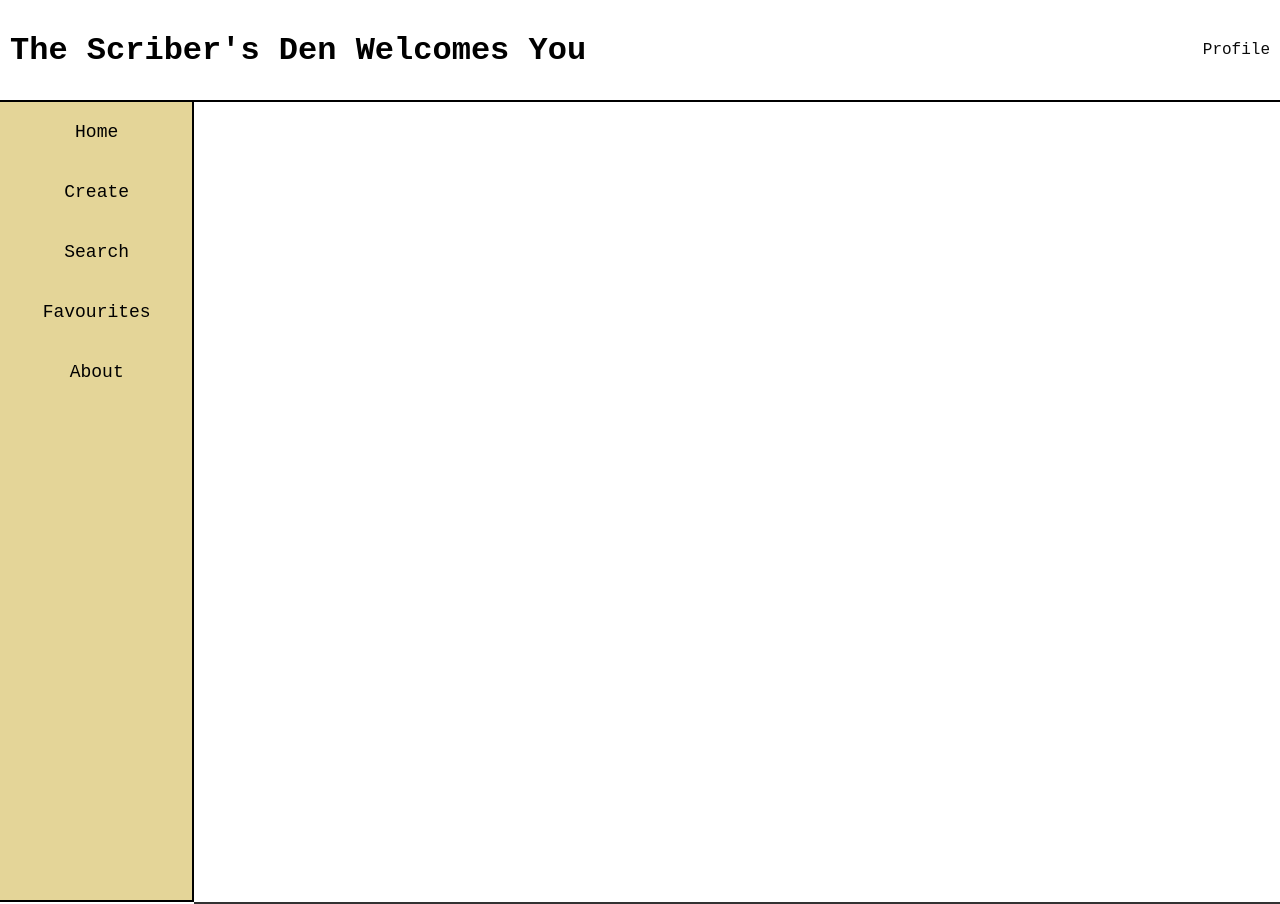
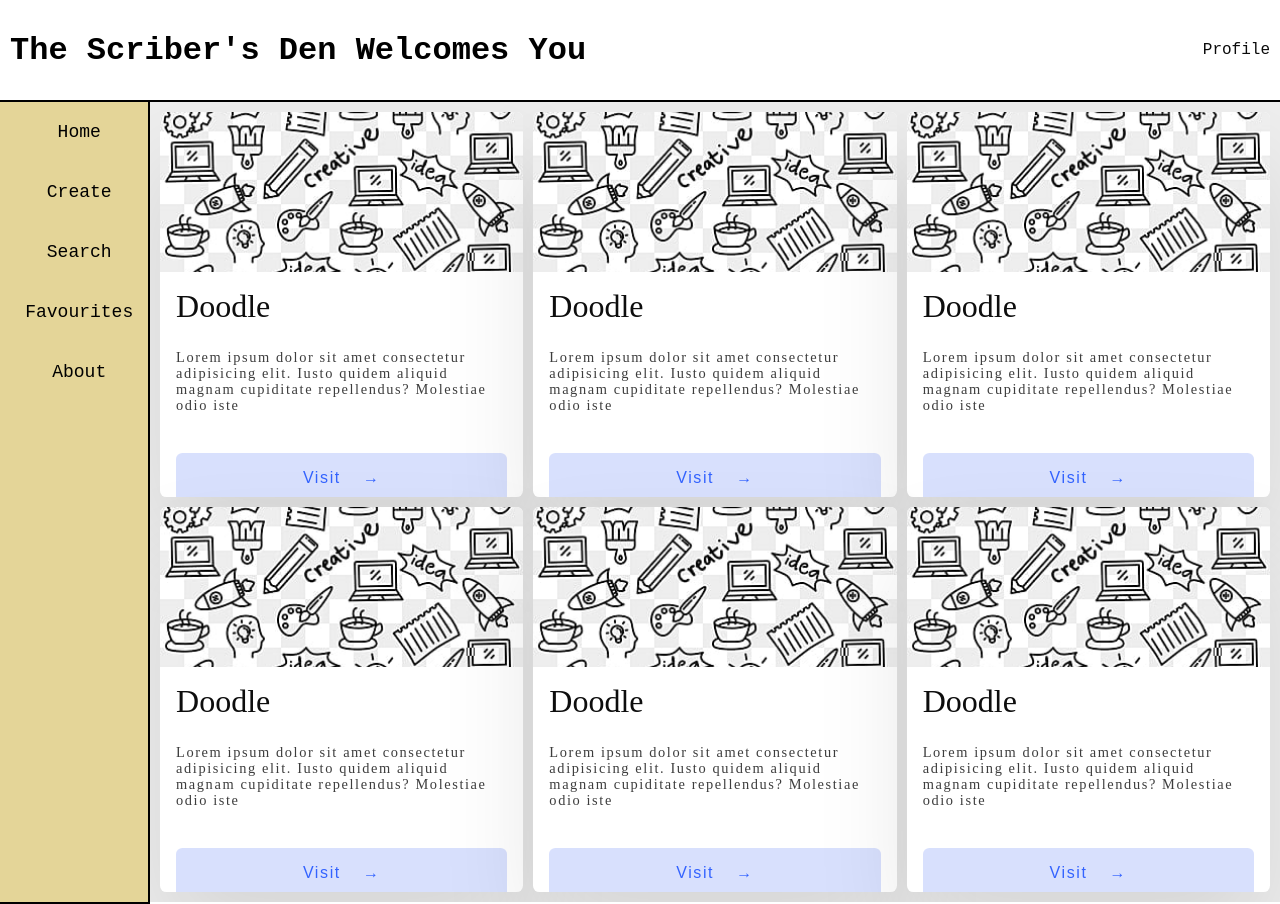
Before and after one commit to Karthikrajatp/Wordspire, a plain HTML site: page home.html in a window 1280 px wide. Drawn offline with Linux system fonts and the light colour scheme.

Commit message:
UI cards to home page

```diff
--- a/home.html
+++ b/home.html
@@ -10,9 +10,15 @@
         padding: 0;
         margin: 0;
       }
+      html{
+        height:100%;
+        width:100%;
+      }
       body {
+        height: inherit;
+        width:inherit;
         background-color: #ffffff;
-        overflow: hidden;
+        overflow-y:scroll ;
       }
       .header {
         height: 10vh;
@@ -41,7 +47,8 @@
       }
       .navbar {
         background-color: rgb(228, 213, 152);
-        width: 15%;
+        width: 20%;
+        height: 100%;
         border-right: 2px black solid;
         border-bottom: 2px black solid;
       }
@@ -68,16 +75,93 @@
       }
       .nav li a:hover {
         color: rgb(255, 0, 0);
-        font-size: xx-large
       }
 
       .content {
-        background-color: white;
+        /* background-color: #eee;
+        padding: 0.8%;
+        font-family: monospace;
+        display:flex;
         opacity: 0.8;
-        height: 100%;
+        height: 100vh;
         width: 85%;
         overflow-y: scroll;
-        border-bottom:2px solid black ;
+        border-bottom:2px solid black ; */
+        display: grid;
+        grid-template-columns: auto auto auto;
+        grid-gap: 10px;
+        background-color: #eee;
+        padding: 10px;
+        overflow: scroll;
+      }
+      /* .grid{
+        display: grid;
+        width:114em;
+        grid-gap: 6rem;
+        grid-template-columns: auto;
+        grid-template-rows: auto;
+        align-items: start;
+
+      } */
+      .grid-item{
+        background-color: #fff;
+        border-radius: 0.4rem ;
+        overflow:hidden;
+        box-shadow: 0 3rem 6rem rgba(0,0,0,0.1);
+        cursor:pointer;
+        transition: 0.2s;
+      }
+      .grid-item:hover{
+        transform: translateY(-0.5%);
+        box-shadow: 0 4rem 8rem rgba(0,0,0,0.5);
+      }
+      .card-img{
+        display: block;
+        width:100%;
+        height:10rem;
+        object-fit: cover;
+      }
+      .card-content{
+        padding: 1rem;
+      }
+      .card-header{
+        font-size: 2rem;
+        font-weight:500;
+        color:#0d0d0d;
+        margin-bottom: 1.5rem;
+      }
+      .card-text{
+        font-size: 0.9rem;
+        letter-spacing: 0.1rem;
+        line-height: 1rem;
+        color:#3d3d3d;
+        margin-bottom: 2.5rem;
+      }
+      .card-btn{
+        display: block;
+        width:100%;
+        padding: 1rem;
+        font-size: 1rem;
+        text-align: center;
+        color: #3363ff;
+        background-color: #d8e0fd;
+        border: none;
+        border-radius: 0.4rem;
+        transition: 0.2s;
+        cursor:pointer;
+        letter-spacing: 0.1rem;
+      }
+      .card-btn span{
+        margin-left: 1rem;
+        transition: .2s;
+      }
+      .card-btn:hover,
+      .card-btn:active{
+        background-color: #c2cffc;
+      }
+      .card-btn:hover span,
+      .card-btn:active span{
+        margin-left: 1.5rem;
       }
       /* .footer {
         color: rgb(255, 255, 255);
@@ -95,7 +179,6 @@
         text-decoration: none;
       } */
 
-
     </style>
   </head>
   <body>
@@ -106,17 +189,98 @@
     <div class="main">
       <div class="navbar">
         <ul class="nav">
-          <li>
-            <a href="#"><bold>Home</bold></a>
-          </li>
+          <li><a href="#"><bold>Home</bold></a></li>
           <li><a href="#">Create</a></li>
           <li><a href="#">Search</a></li>
           <li><a href="#">Favourites</a></li>
           <li><a href="#">About</a></li>
         </ul>
       </div>
-      <div class="content">
-     <!-- text -->
+    <div class="content">
+      <div class="grid-item">
+        <div class="card">
+          <img class="card-img" src="doodle.jpeg" alt="doodle">
+          <div class="card-content">
+            <h1 class="card-header">Doodle</h1>
+            <p class="card-text">Lorem ipsum dolor sit amet consectetur adipisicing elit.
+              Iusto quidem aliquid magnam cupiditate repellendus? Molestiae odio iste
+            </p>
+            <button class="card-btn">
+              Visit <span>&rarr;</span>
+            </button>
+          </div>
+        </div>
+      </div>
+      <div class="grid-item">
+        <div class="card">
+          <img class="card-img" src="doodle.jpeg" alt="doodle">
+          <div class="card-content">
+            <h1 class="card-header">Doodle</h1>
+            <p class="card-text">Lorem ipsum dolor sit amet consectetur adipisicing elit.
+              Iusto quidem aliquid magnam cupiditate repellendus? Molestiae odio iste
+            </p>
+            <button class="card-btn">
+              Visit <span>&rarr;</span>
+            </button>
+          </div>
+        </div>
+      </div>
+      <div class="grid-item">
+        <div class="card">
+          <img class="card-img" src="doodle.jpeg" alt="doodle">
+          <div class="card-content">
+            <h1 class="card-header">Doodle</h1>
+            <p class="card-text">Lorem ipsum dolor sit amet consectetur adipisicing elit.
+              Iusto quidem aliquid magnam cupiditate repellendus? Molestiae odio iste
+            </p>
+            <button class="card-btn">
+              Visit <span>&rarr;</span>
+            </button>
+          </div>
+        </div>
+      </div>
+      <div class="grid-item">
+        <div class="card">
+          <img class="card-img" src="doodle.jpeg" alt="doodle">
+          <div class="card-content">
+            <h1 class="card-header">Doodle</h1>
+            <p class="card-text">Lorem ipsum dolor sit amet consectetur adipisicing elit.
+              Iusto quidem aliquid magnam cupiditate repellendus? Molestiae odio iste
+            </p>
+            <button class="card-btn">
+              Visit <span>&rarr;</span>
+            </button>
+          </div>
+        </div>
+      </div>
+      <div class="grid-item">
+        <div class="card">
+          <img class="card-img" src="doodle.jpeg" alt="doodle">
+          <div class="card-content">
+            <h1 class="card-header">Doodle</h1>
+            <p class="card-text">Lorem ipsum dolor sit amet consectetur adipisicing elit.
+              Iusto quidem aliquid magnam cupiditate repellendus? Molestiae odio iste
+            </p>
+            <button class="card-btn">
+              Visit <span>&rarr;</span>
+            </button>
+          </div>
+        </div>
+      </div>
+      <div class="grid-item">
+        <div class="card">
+          <img class="card-img" src="doodle.jpeg" alt="doodle">
+          <div class="card-content">
+            <h1 class="card-header">Doodle</h1>
+            <p class="card-text">Lorem ipsum dolor sit amet consectetur adipisicing elit.
+              Iusto quidem aliquid magnam cupiditate repellendus? Molestiae odio iste
+            </p>
+            <button class="card-btn">
+              Visit <span>&rarr;</span>
+            </button>
+          </div>
+        </div>
+      </div>
     </div>
     </div>
     <!-- <div class="footer">
```
